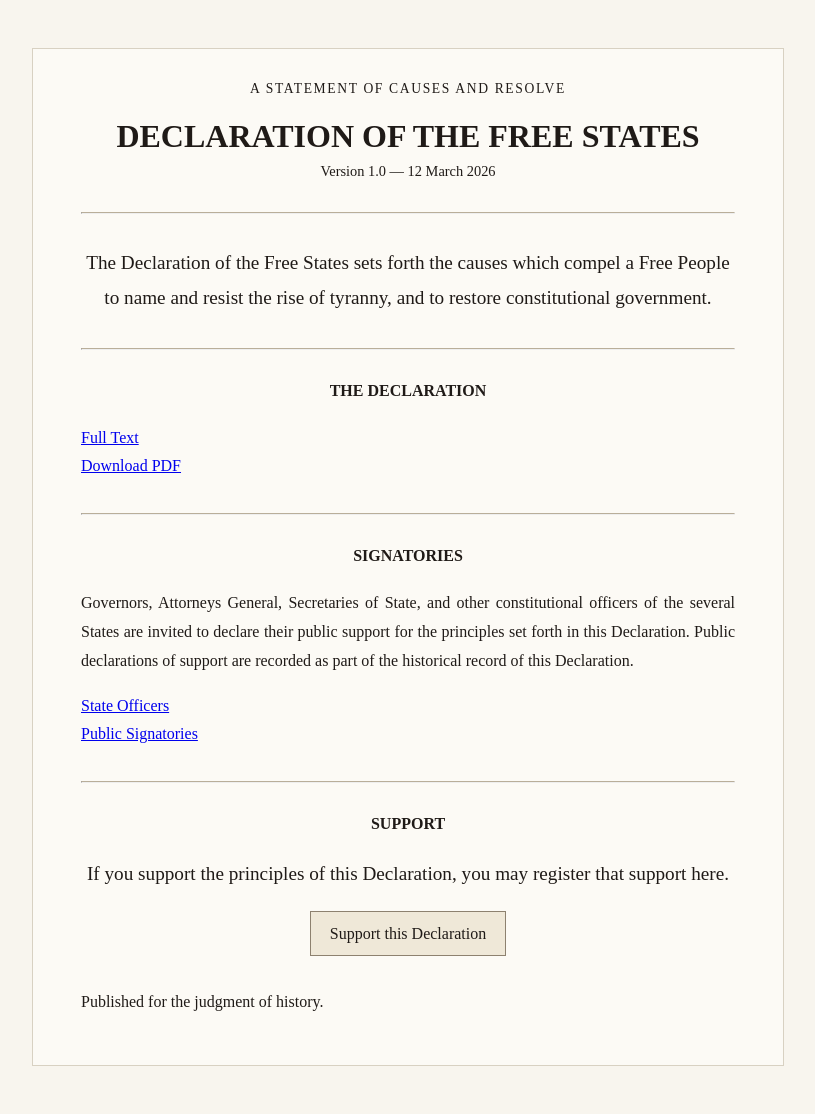
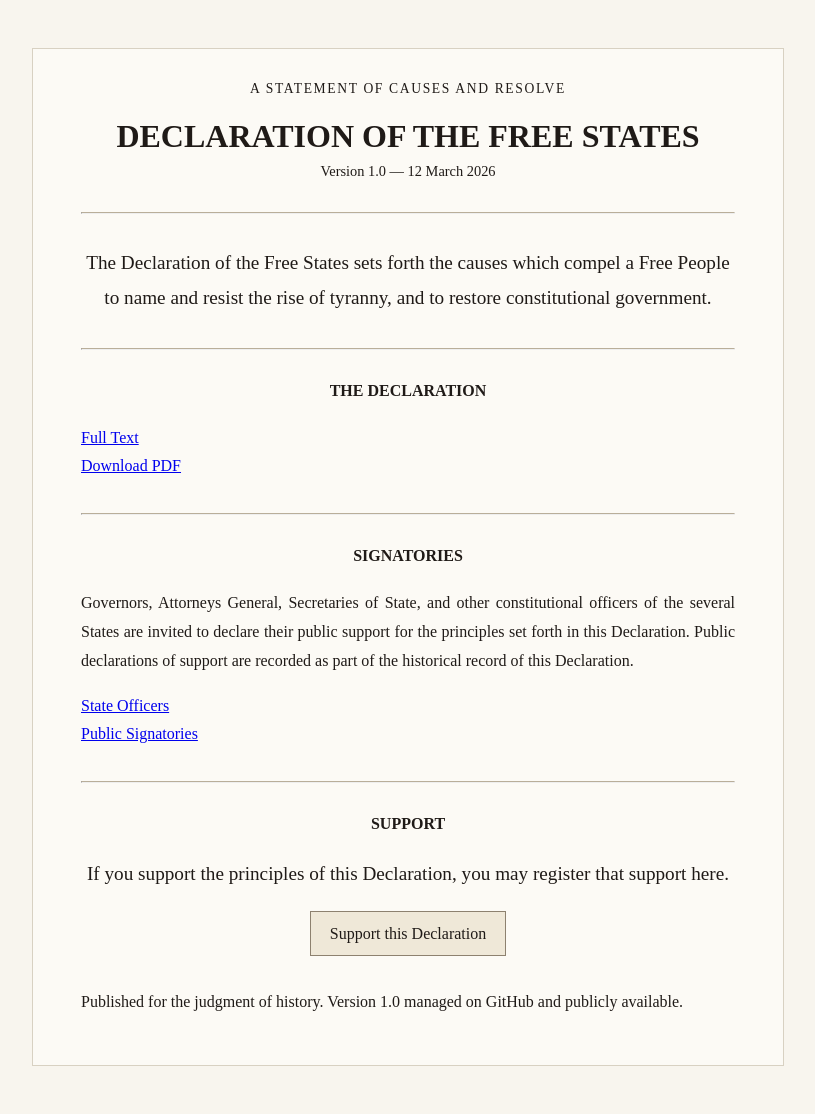
Before and after one commit to thefreestates/declaration-of-the-free-states, a Jekyll site: the page built from index.md, in a window 1280 px wide. Shown: the whole page, without its empty margins (232-1047 px from the left). Built offline with Jekyll 4.4.1, drawn with Linux system fonts in a browser that asks for light colours.

Commit message:
Update index.md
github version management

```diff
--- a/index.md
+++ b/index.md
@@ -89,7 +89,7 @@ document.addEventListener("DOMContentLoaded", function () {
 
 <div class="closing-block">
   <p>
-  Published for the judgment of history.
+  Published for the judgment of history. Version 1.0 managed on GitHub and publicly available.
   </p>
 </div>
 
```
